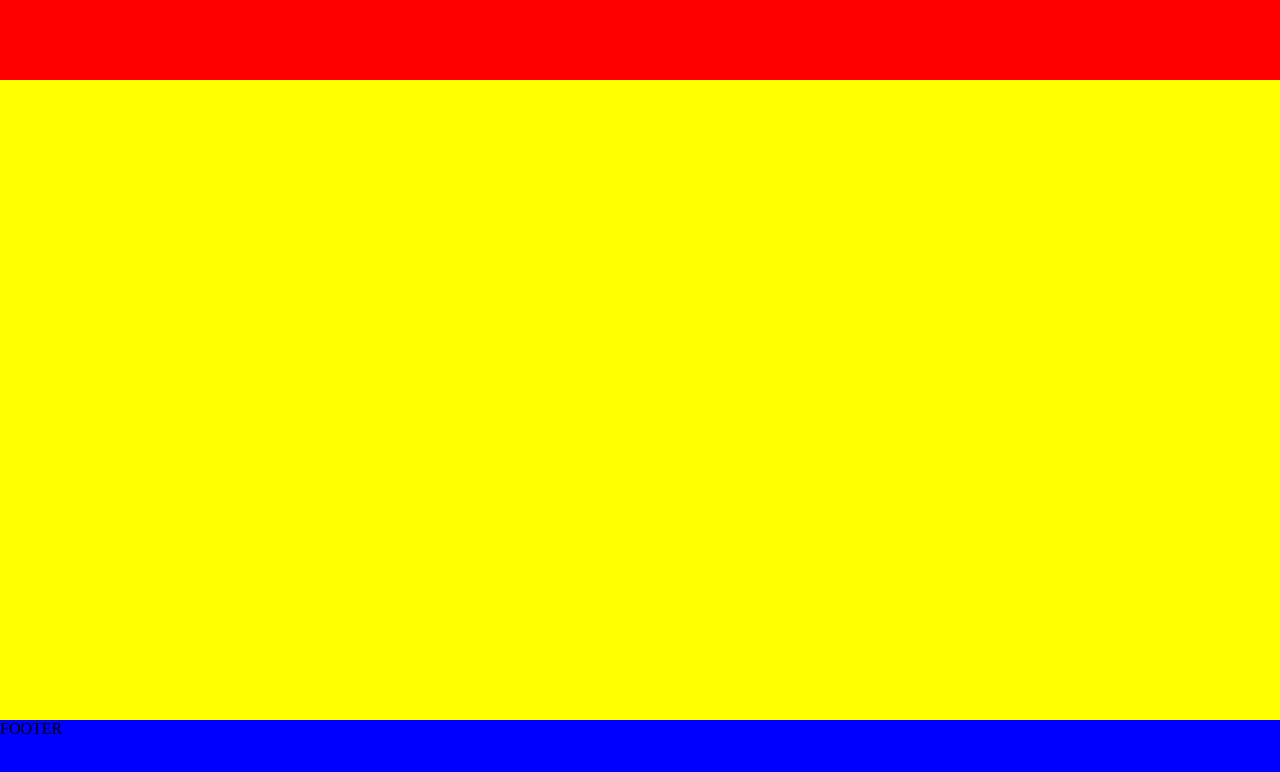
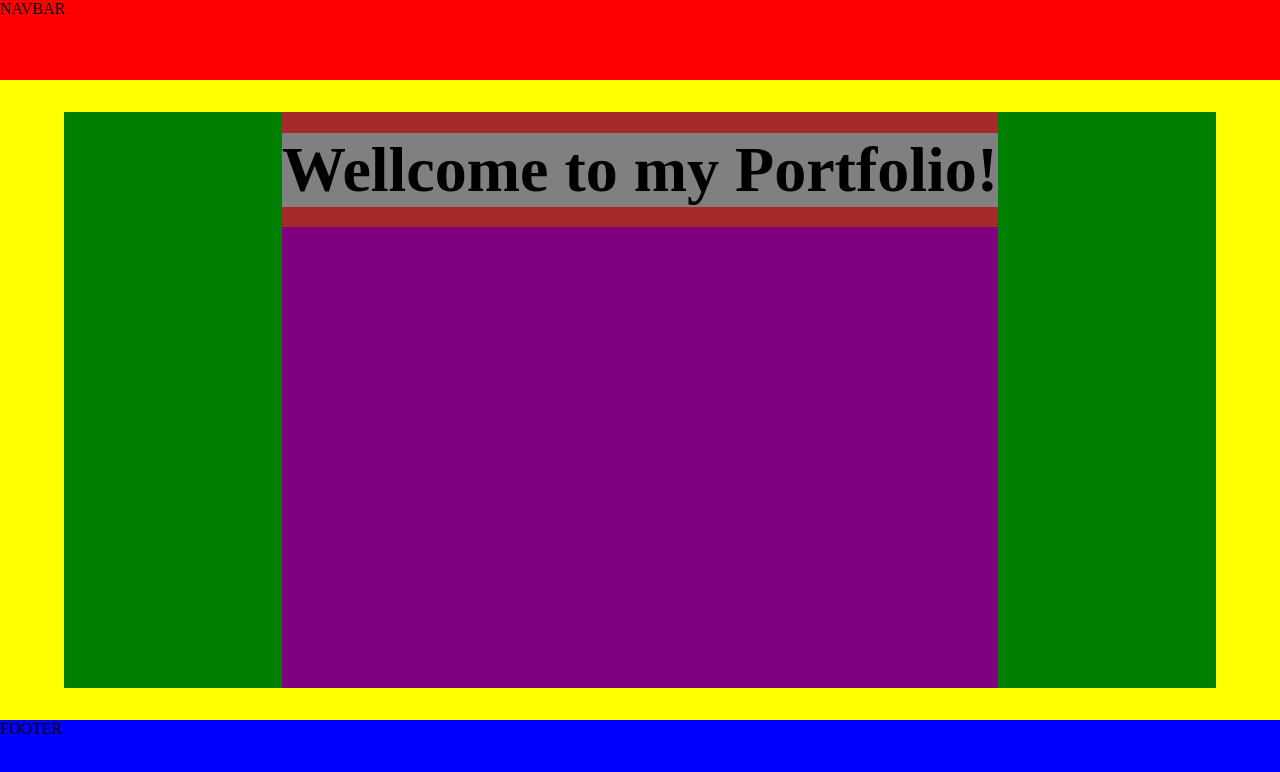
Before and after one commit to CatalinaScheleff/Portfolio, a React (Vite) app in the folder my-portfolio/: page / in a window 1280 px wide. Shown: the top 772 px of the page. Built offline with nearby package versions, Linux system fonts and the light colour scheme.

Commit message:
home
route and grid

```diff
--- a/my-portfolio/src/App.jsx
+++ b/my-portfolio/src/App.jsx
@@ -1,10 +1,11 @@
-import { BrowserRouter} from "react-router-dom";
+import { BrowserRouter, Routes, Route} from "react-router-dom";
 // import { useState } from 'react'
 // import reactLogo from './assets/react.svg'
 // import viteLogo from '/vite.svg'
 import { BackgroundCon, ContentCon } from "./components/AppElements";
 import { Navbar } from "./components/navbar/navbar";
 import { Footer } from "./components/footer/footer";
+import { Home } from "./pages/home";
 
 
 function App() {
@@ -15,6 +16,12 @@ function App() {
       <BackgroundCon id="BackgroundCon">
         <Navbar/>
         <ContentCon id="ContentCon">
+          <Routes>
+            <Route path="/" element={<Home/>}>
+
+            </Route>
+
+          </Routes>
 
         </ContentCon>
        <Footer/>
--- a/my-portfolio/src/components/AppElements.jsx
+++ b/my-portfolio/src/components/AppElements.jsx
@@ -17,4 +17,7 @@ background-color: black;
 
 export const ContentCon = styled.div`
   background-color: yellow;
+  display: grid;
+  place-items: center;
+
 `
--- a/my-portfolio/src/components/footer/footer.jsx
+++ b/my-portfolio/src/components/footer/footer.jsx
@@ -3,7 +3,7 @@ import { FooterCon } from "./FooterElements"
 
 export const Footer = () => {
     return (
-        <FooterCon>
+        <FooterCon id="FooterCon">
             FOOTER
         </FooterCon>
     )
--- /dev/null
+++ b/my-portfolio/src/components/home/HomeElements.jsx
@@ -0,0 +1,26 @@
+import styled from "styled-components";
+
+export const HomeCon = styled.div`
+    background-color: green;
+    min-height: 90%;
+    width: 90%;
+    display: grid;
+    grid-template-rows: 20% auto;
+    justify-content: center;
+
+`;
+
+export const TitleCon = styled.div`
+  background-color: brown;
+  display: grid;
+  place-items: center;
+`;
+
+export const Title = styled.h1`
+  background-color: grey;
+  font-size: 400%;
+`;
+
+export const HomeTextCon = styled.div`
+  background-color: purple;
+`;
--- a/my-portfolio/src/components/navbar/navbar.jsx
+++ b/my-portfolio/src/components/navbar/navbar.jsx
@@ -3,8 +3,8 @@ import { NavbarCon } from "./NavbarElements"
 
 export const Navbar = () => {
     return (
-        <NavbarCon>
-
+        <NavbarCon id="NavbarCon">
+            NAVBAR
         </NavbarCon>
     )
 }
--- /dev/null
+++ b/my-portfolio/src/pages/home.jsx
@@ -0,0 +1,16 @@
+import { HomeCon, HomeTextCon, Title, TitleCon } from "../components/home/HomeElements"
+
+export const Home = () => {
+    return (
+        <>
+        <HomeCon>
+            <TitleCon>
+                <Title>Wellcome to my Portfolio!</Title>
+            </TitleCon>
+            <HomeTextCon>
+
+            </HomeTextCon>
+        </HomeCon>
+        </>
+    )
+}
```
